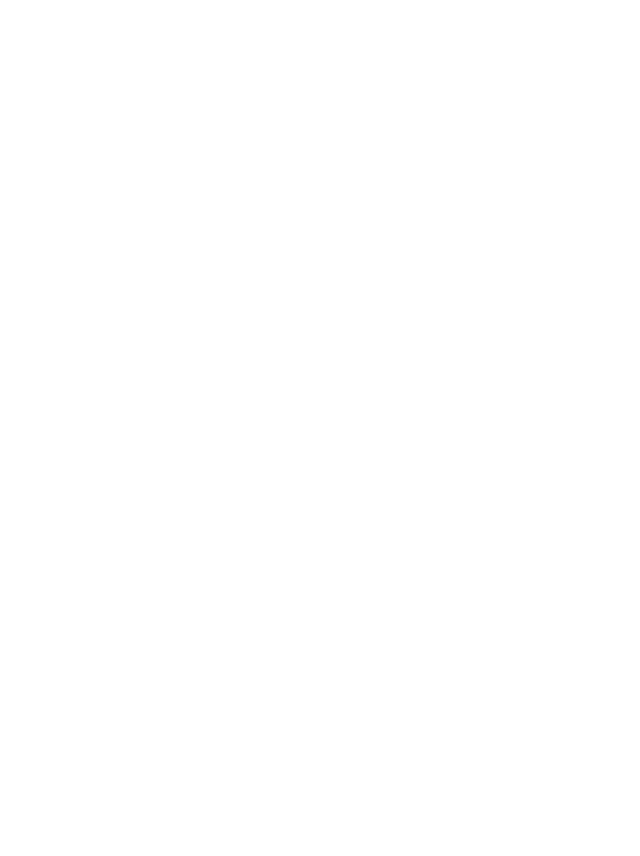
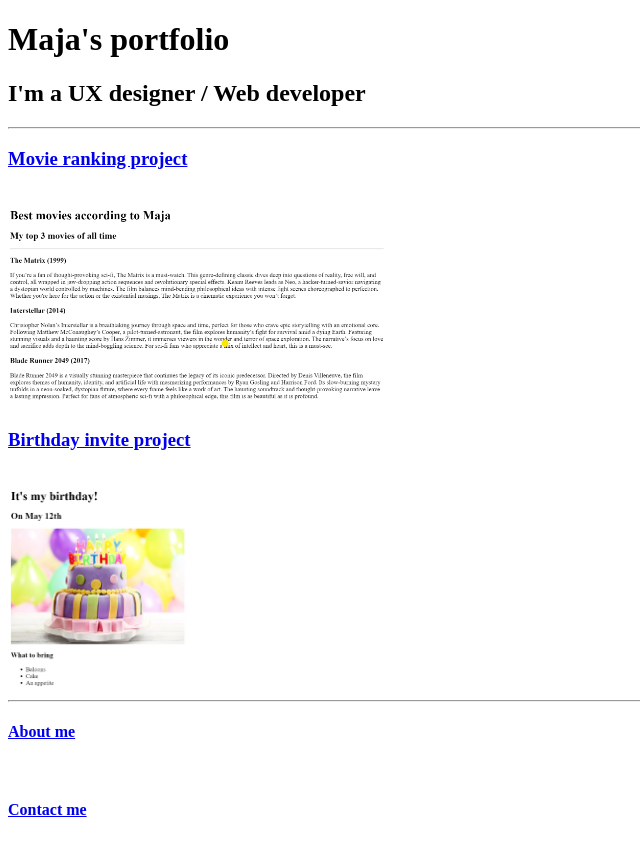
Before and after one commit to Majastix/html-portfolio, a plain HTML site: page index.html in a window 1280 px wide. Shown: the whole page, without its empty margins (0-640 px from the left). Before the commit the page ends 800 px from the top, so only its background shows below. Drawn offline with Linux system fonts and the light colour scheme.

Commit message:
Add files via upload

```diff
--- a/index.html
+++ b/index.html
@@ -1,5 +1,24 @@
 <!-- TODO 1: Create the HTML Boilerplate -->
-
+<!DOCTYPE html>
+<html lang="en">
+<head>
+    <meta charset="UTF-8">
+    <meta name="viewport" content="width=device-width, initial-scale=1.0">
+    <title>Maja's portfolio</title>
+</head>
+<body>
+   <h1>Maja's portfolio</h1>
+   <h2>I'm a UX designer / Web developer</h2>
+   <hr/>
+   <h3><a href="./public/movie_ranking.html">Movie ranking project</a></h3><br />
+<img src="./assets/images/movie-ranking.png" height="200" alt=" movie ranking project screenshot" />
+<h3><a href="./public/birthday-invite.html">Birthday invite project</a></h3><br />
+<img src="./assets/images/birthday-invite.png" height="200" alt="birthday invite project screenshot" />
+<hr />
+<h4><a href="./public/about.html">About me</a></h4><br />
+<h4><a href="./public/contact.html">Contact me</a></h4><br />
+</body>
+</html>
 <!-- TODO 2: Add Your previous projects' HTML into the public folder -->
 
 <!-- TODO 3: Take screenshots of your project previews and add the images to the images folder -->
```
